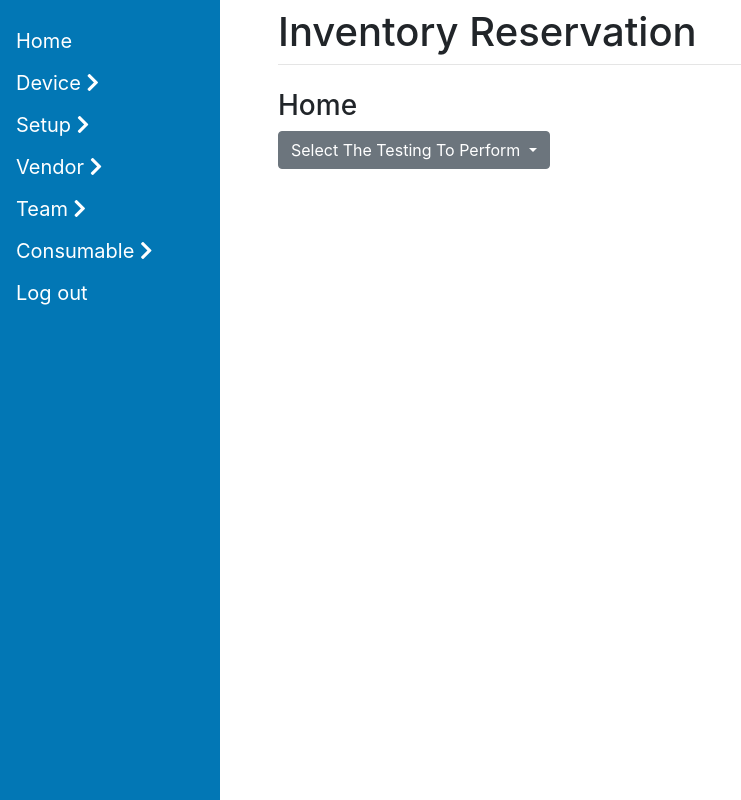
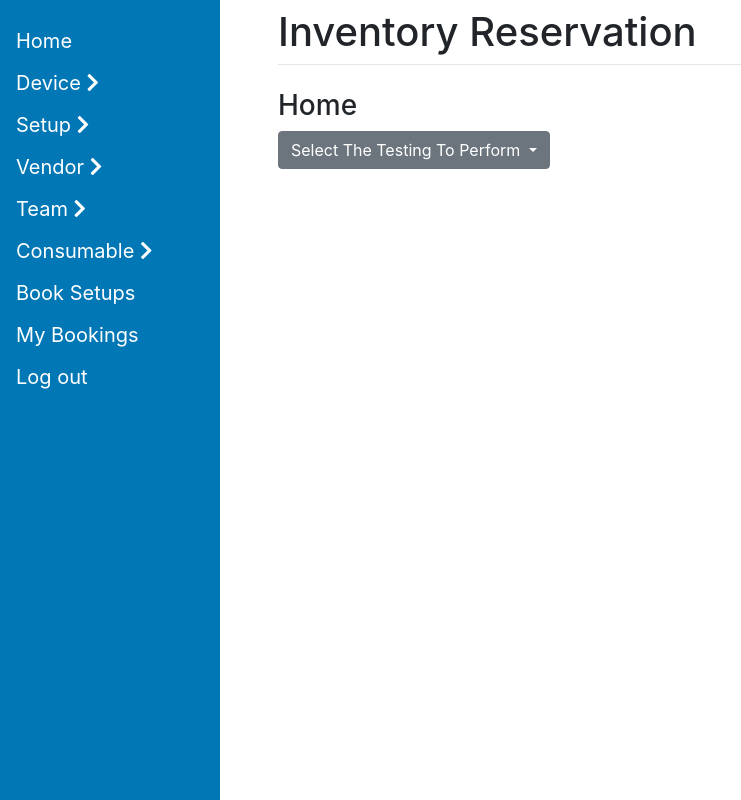
Before and after one commit to samatharkar/reservation, a Django app: page / in a window 1280 px wide. Shown: the whole page, without its empty margins (0-741 px from the left). Run offline with Django 3.2, Linux system fonts and the light colour scheme; a user stored in the database is signed in; parts of the project's set-up code (start-up, migrations or seed data) failed here and were passed over; some libraries are stand-ins or nearby versions.

Commit message:
Added urls

```diff
--- a/my_branch/Altiostar/ReservationTool/urls.py
+++ b/my_branch/Altiostar/ReservationTool/urls.py
@@ -18,4 +18,7 @@ urlpatterns = [
     path("search-devices-for-setup/", views.search_devices_for_setup, name='search_devices_for_setup'),
     path("add-devices-to-setup/", views.add_devices_to_setup, name='add_devices_to_setup'),
     path("remove-devices-from-setup/", views.remove_devices_from_setup, name='remove_devices_from_setup'),
+    path("book-setups/", views.book_setups, name='book_setups'),
+    path("my-bookings/", views.user_bookings, name='user_bookings'),
+    path("my-booking-history/", views.user_booking_history, name='user_booking_history'),
 ]
--- a/my_branch/Altiostar/ReservationTool/views.py
+++ b/my_branch/Altiostar/ReservationTool/views.py
@@ -87,7 +87,7 @@ def userlogin(request):
             loginusername = form.cleaned_data.get('username')
             loginpassword = form.cleaned_data.get('password')
             user = authenticate(username=loginusername, password=loginpassword)
-            if user is not None:
+            if user:
                 login(request, user)
                 messages.success(request, "Logged in")
                 return redirect('home')
@@ -388,3 +388,21 @@ def remove_devices_from_setup(request):
                 }
         return JsonResponse(response)
     return Http404()
+
+
+# Book setups
+@require_http_methods(["GET", "POST"])
+def book_setups(request):
+    pass
+
+
+# Show bookings of the user
+@require_safe
+def user_bookings(request):
+    pass
+
+
+# Show booking history of the user
+@require_safe
+def user_booking_history(request):
+    pass
--- a/my_branch/Altiostar/templates/base.html
+++ b/my_branch/Altiostar/templates/base.html
@@ -59,6 +59,11 @@
       <div class="dropdown-container">
         <a href="{% url 'dashboard' name='Consumable' %}" class="ml-3">Consumable Dashboard</a>
       </div>
+
+      <a href="{% url 'book_setups' %}">Book Setups</a>
+
+      <a href="{% url 'user_bookings' %}">My Bookings</a>
+
       <a href="{% url 'logout' %}">Log out</a>
     </div>
     <!-- Page content -->
```
Also changed, not shown: my_branch/Altiostar/templates/add_setup.html (deleted, +0 -115 lines).
